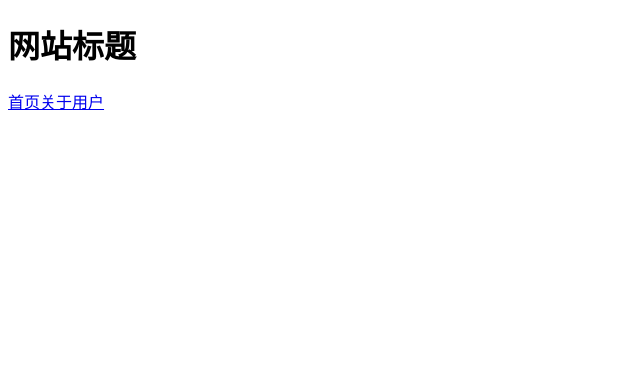
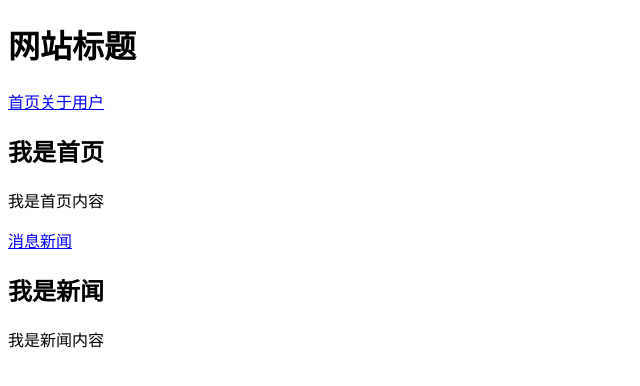
Before and after one commit to loganjin222/learn-vue-router-demo, a Vue app in the folder vue-router-demo/: page /home/news in a window 1280 px wide. Shown: the top 386 px of the page, without its empty margins (0-640 px from the left). Built offline with nearby package versions, Linux system fonts and the light colour scheme; the HTML template or start-up script is replaced by a standard one.

Commit message:
嵌套路由

```diff
--- a/vue-router-demo/src/components/home.vue
+++ b/vue-router-demo/src/components/home.vue
@@ -2,6 +2,10 @@
     <div>
         <h2>我是首页</h2>
         <p>我是首页内容</p>
+
+        <router-link to="/home/message">消息</router-link>
+        <router-link to="/home/news">新闻</router-link>
+        <router-view></router-view>
     </div>
 </template>
 
--- /dev/null
+++ b/vue-router-demo/src/components/message.vue
@@ -0,0 +1,15 @@
+<template>
+    <div>
+        <h2>我是消息</h2>
+        <p>我是消息内容</p>
+    </div>
+</template>
+
+<script>
+export default {
+    name: 'message'
+}
+</script>
+
+<style scoped>
+</style>
--- /dev/null
+++ b/vue-router-demo/src/components/news.vue
@@ -0,0 +1,15 @@
+<template>
+    <div>
+        <h2>我是新闻</h2>
+        <p>我是新闻内容</p>
+    </div>
+</template>
+
+<script>
+export default {
+    name: 'news'
+}
+</script>
+
+<style scoped>
+</style>
--- a/vue-router-demo/src/router/index.js
+++ b/vue-router-demo/src/router/index.js
@@ -26,7 +26,26 @@ const routes = [
     {
         path: '/home',
         // component: Home
-        component: () => import('../components/home')
+        component: () => import('../components/home'),
+
+        // 实现嵌套路由的步骤:
+        // 1. 创建对应的路由子组件, 并且配置路由和路由子组件之间的映射关系
+        // 2. 通过<router-link>、<router-view>在父路由组件内部使用
+        children: [
+            {
+                path: '',
+                redirect: 'message'
+            },
+            {
+                path: 'message',
+                component: () => import('../components/message')
+            },
+            {
+                path: 'news',
+                component: () => import('../components/news')
+            },
+
+        ]
     },
     {
         path: '/about',
```
